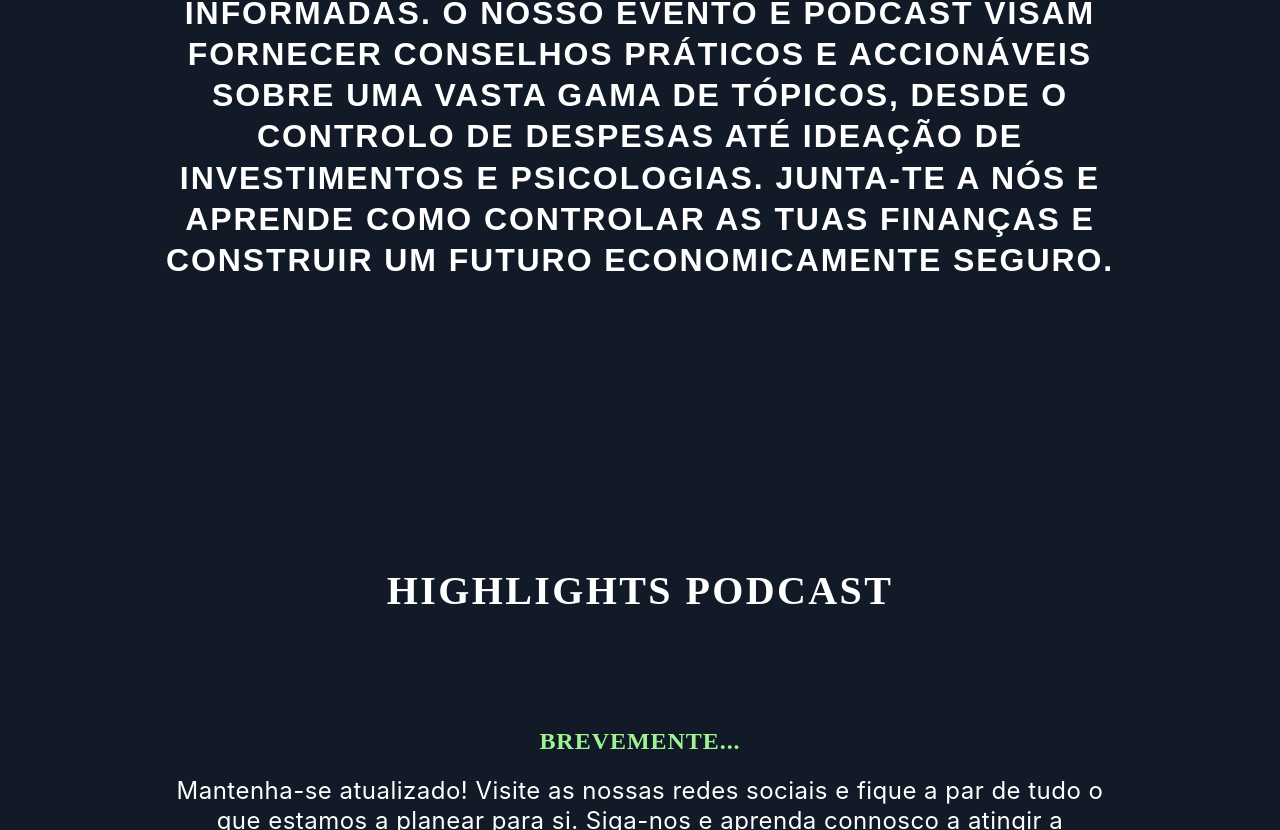
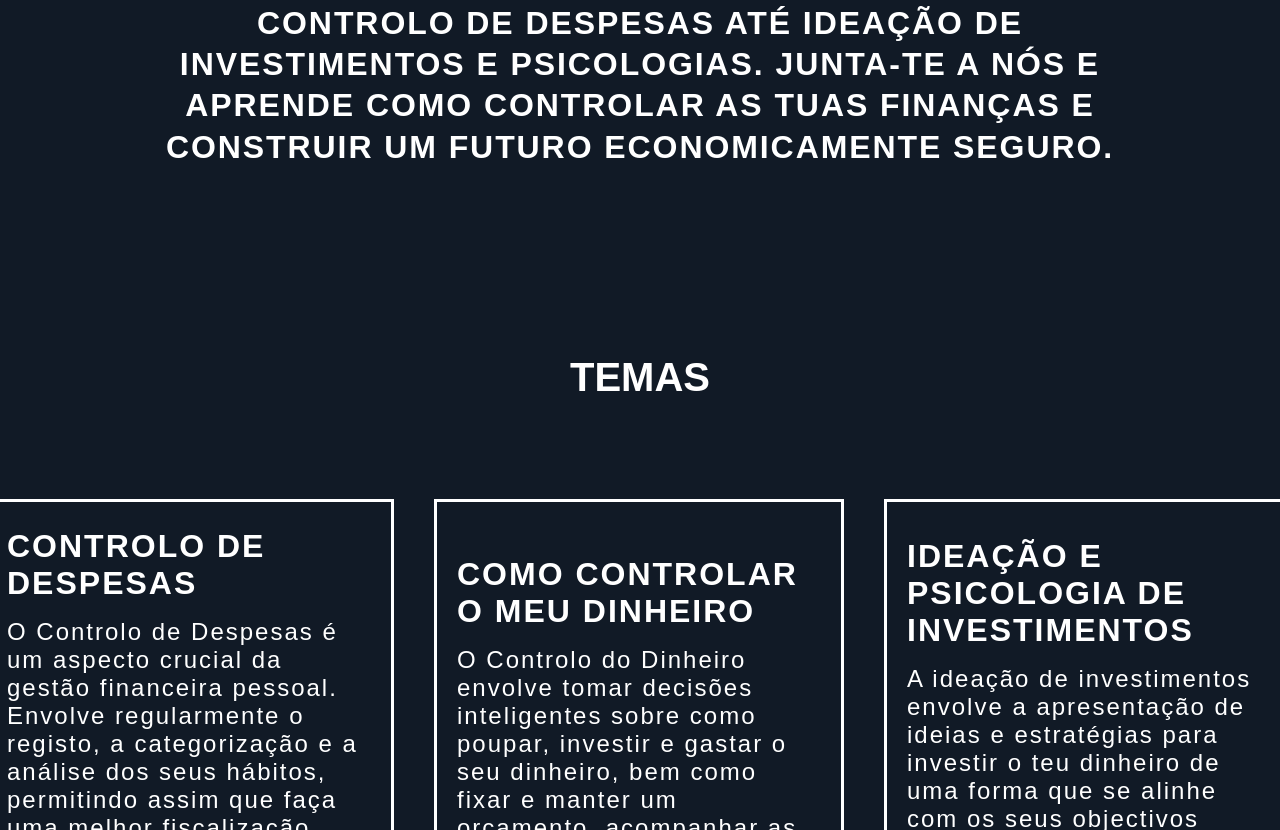
Before and after one commit to jeKnowledge/fi, a React (Create React App) app in the folder everything-fi/: page / in a window 1280 px wide. Shown: the part 1270-2100 px from the top of the page. Built offline with nearby package versions, Linux system fonts and the light colour scheme; a web font is replaced by a local one.

Commit message:
Temas merge, needs fix

```diff
--- a/everything-fi/src/components/Card/Card.css
+++ b/everything-fi/src/components/Card/Card.css
@@ -58,7 +58,11 @@ html{
 }
 
 .grid {
-    padding-top: 228px;
+    display: flex;
+    flex-direction: column;
+    justify-content: center;
+    align-items: center;
+    margin-top: 10rem;
 }
 
 .top-row {
--- a/everything-fi/src/components/index.js
+++ b/everything-fi/src/components/index.js
@@ -1,5 +1,6 @@
 import Navbar from "./Navbar/Navbar";
 import Footer from "./Footer/Footer";
+
 export {
     Navbar,
     Footer
--- a/everything-fi/src/containers/About/About.css
+++ b/everything-fi/src/containers/About/About.css
@@ -1,8 +1,9 @@
 .About {
-    height: 100vh;
+    height: 100%;
     display: flex;
     justify-content: center;
     align-items: center;
+    margin-top: 5rem;
 }
 
 .about-text {
--- a/everything-fi/src/containers/Home/Home.jsx
+++ b/everything-fi/src/containers/Home/Home.jsx
@@ -1,7 +1,6 @@
 import React from 'react'
 import images from '../../constants'
 import './Home.css'
-import Temas from "../../components/Temas/Temas";
 
 function Home() {
     return (
--- a/everything-fi/src/containers/Landing/Landing.jsx
+++ b/everything-fi/src/containers/Landing/Landing.jsx
@@ -1,6 +1,6 @@
 import React from 'react'
-import { Navbar,Footer } from '../../components'
-import { Home, About, Podcast } from '../'
+import { Navbar, Footer } from '../../components'
+import { Home, About, Podcast, Temas } from '../'
 import './Landing.css'
 
 function Landing() {
@@ -11,6 +11,7 @@ function Landing() {
         <Navbar />
       </div>
       <About />
+      <Temas />
       <Podcast />
       <Footer />
     </div>
--- a/everything-fi/src/components/Temas/Temas.jsx
+++ b/everything-fi/src/containers/Temas/Temas.jsx
@@ -1,10 +1,10 @@
 import React from "react";
-import Card from "../Card/Card";
+import Card from "../../components/Card/Card";
 import "./Temas.css"
 
 export default function Temas(){
     return(
-            <section id="Temas">
+            <div className="Temas">
                 <div className="grid">
                     <div className="theme">
                         <h1>TEMAS</h1>
@@ -34,6 +34,6 @@ export default function Temas(){
                         />
                     </div>
                 </div>
-            </section>
+            </div>
     )
 }
--- a/everything-fi/src/containers/index.js
+++ b/everything-fi/src/containers/index.js
@@ -2,5 +2,6 @@ import Home from "./Home/Home";
 import Landing from "./Landing/Landing";
 import About from "./About/About";
 import Podcast from "./Podcast/Podcast"
+import Temas from "./Temas/Temas"
 
-export { Landing, Home, About, Podcast }
+export { Landing, Home, About, Podcast, Temas }
```
Also changed, not shown: everything-fi/src/containers/Temas/Temas.css (renamed from everything-fi/src/components/Temas/Temas.css).
